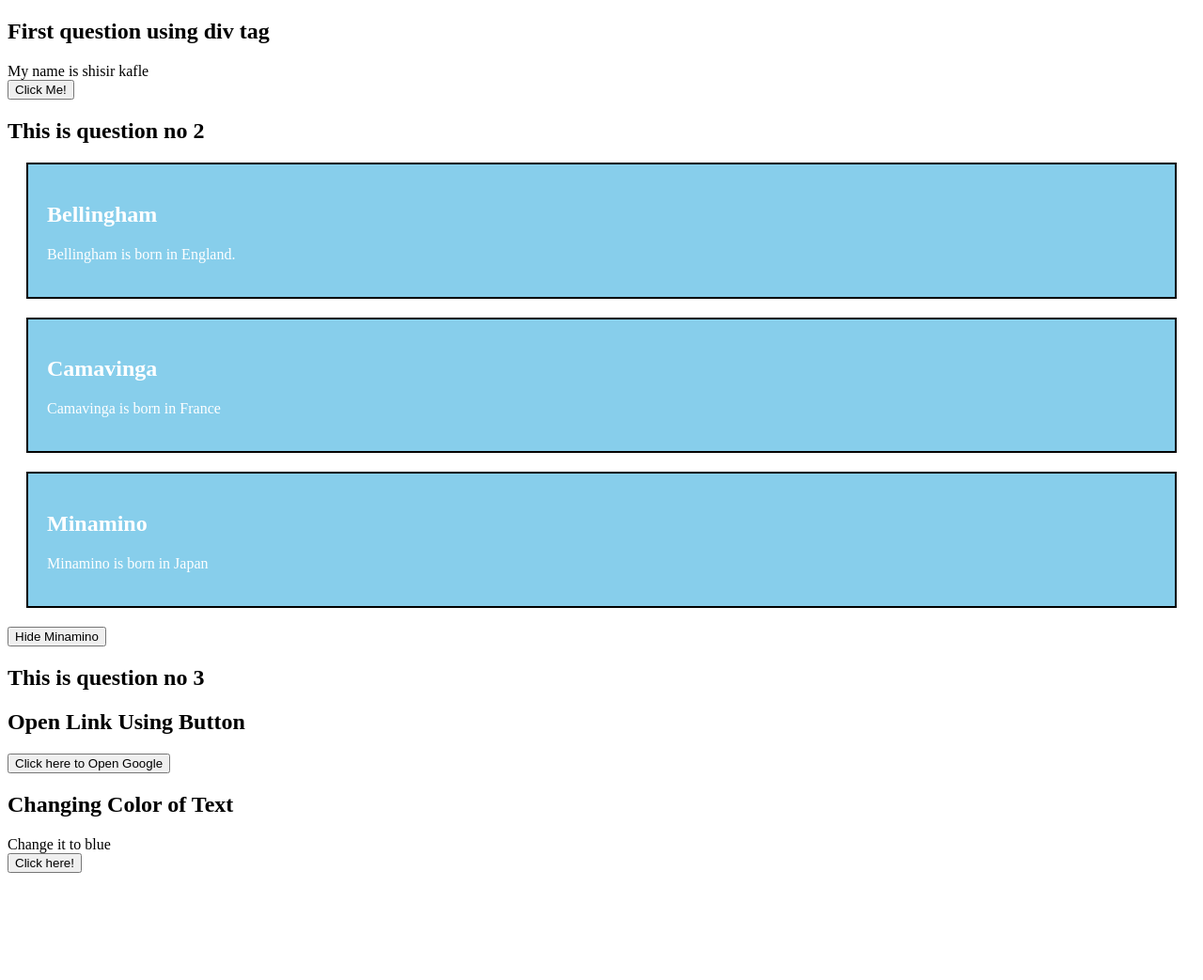
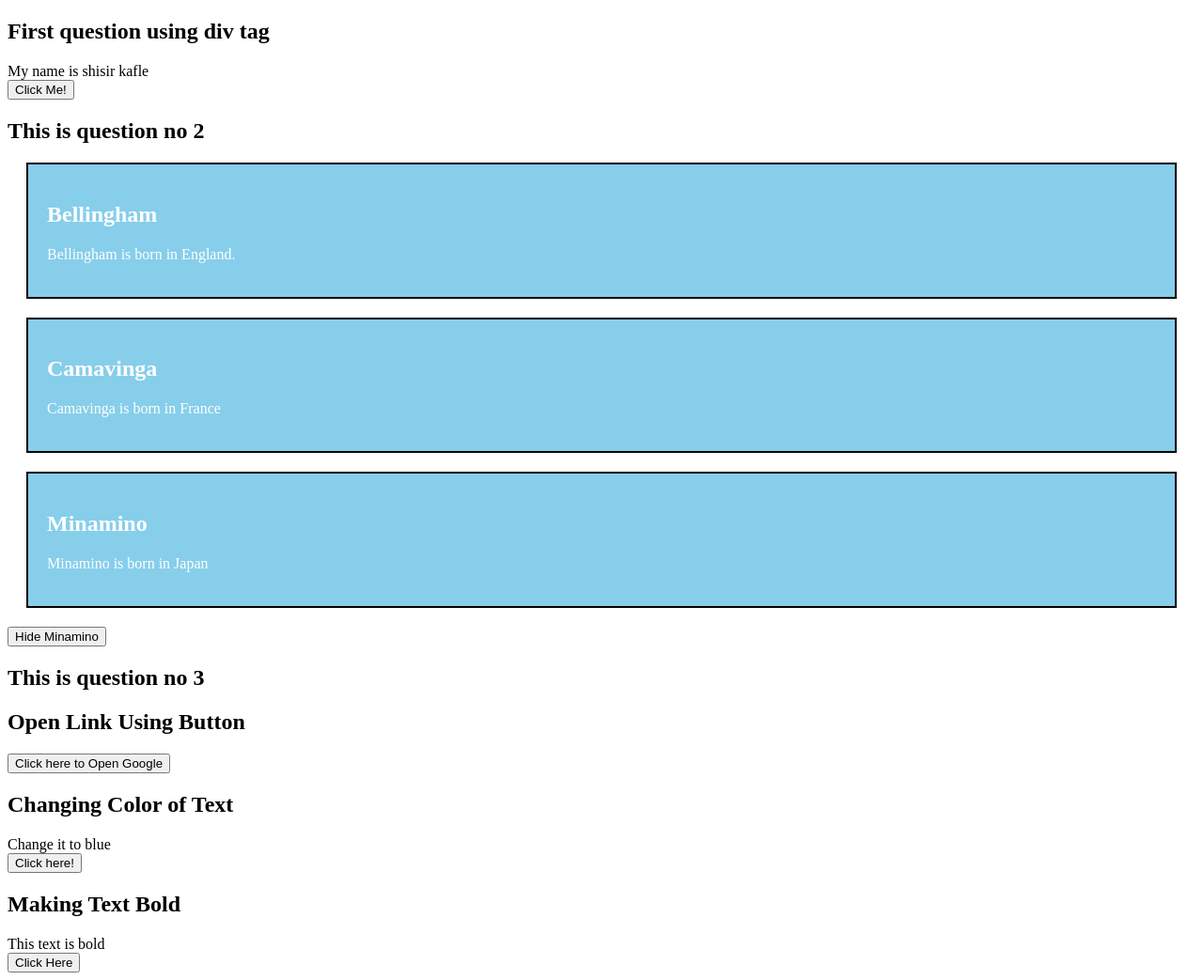
Before and after one commit to Kaflemax/mobile-programming, a plain HTML site: page index.html in a window 1280 px wide. Shown: the whole page at 94% size. Before the commit the page ends 937 px from the top, so only its background shows below. Drawn offline with Linux system fonts and the light colour scheme.

Commit message:
Added Fifth Div

```diff
--- a/index.html
+++ b/index.html
@@ -37,5 +37,9 @@
  <h2>Changing Color of Text</h2>
  <div id = "text">Change it to blue</div>
  <button type = "button" onclick = "document.getElementById('text').style.color='blue'">Click here!</button>
+ <h2>Making Text Bold</h2>
+ <div id = "text1">This text is bold</div>
+ <button type = "button" onclick="document.getElementById('text1').style.fontWeight='bold'">Click Here</button>
+
 </body>
 </html>
```
